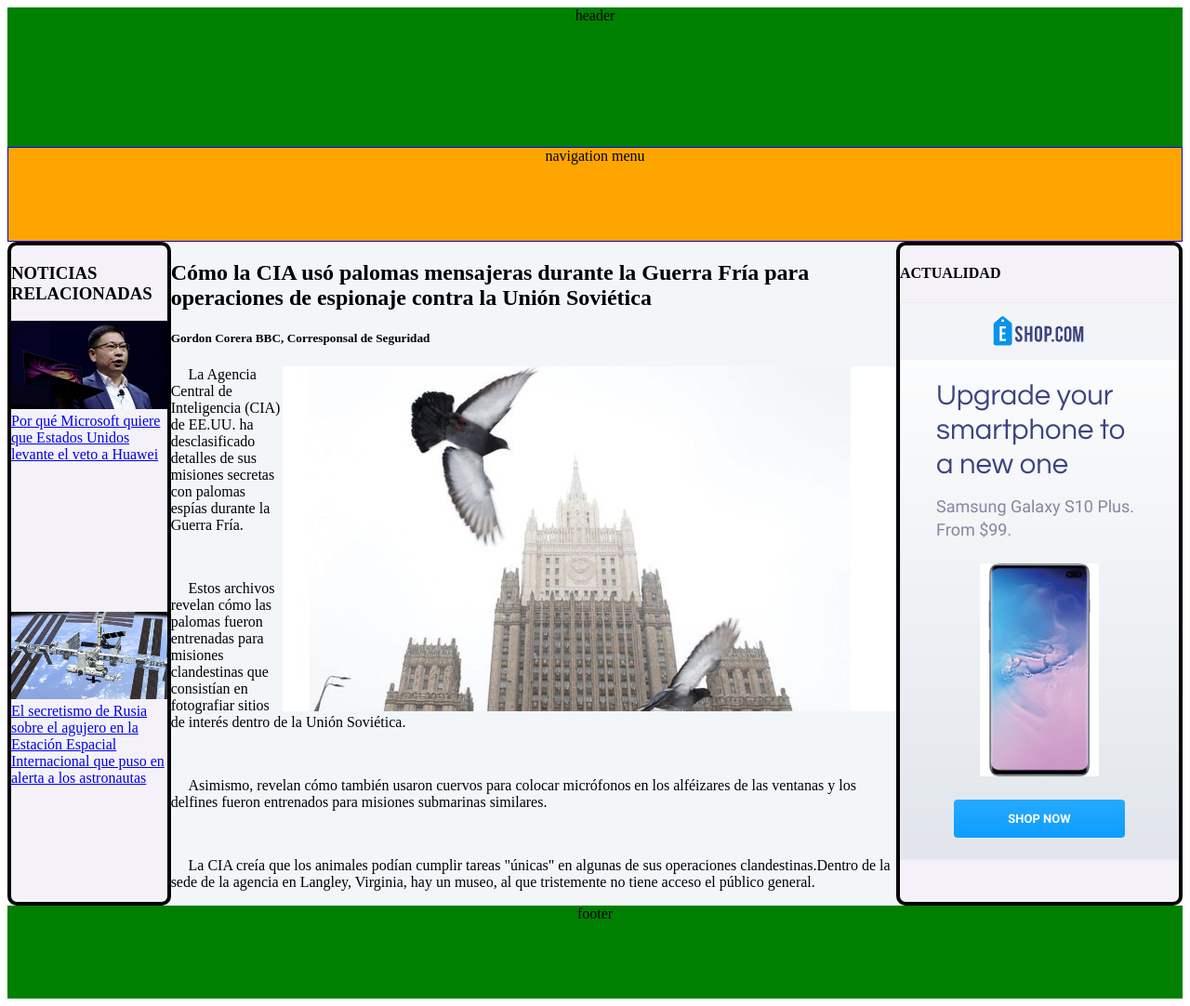
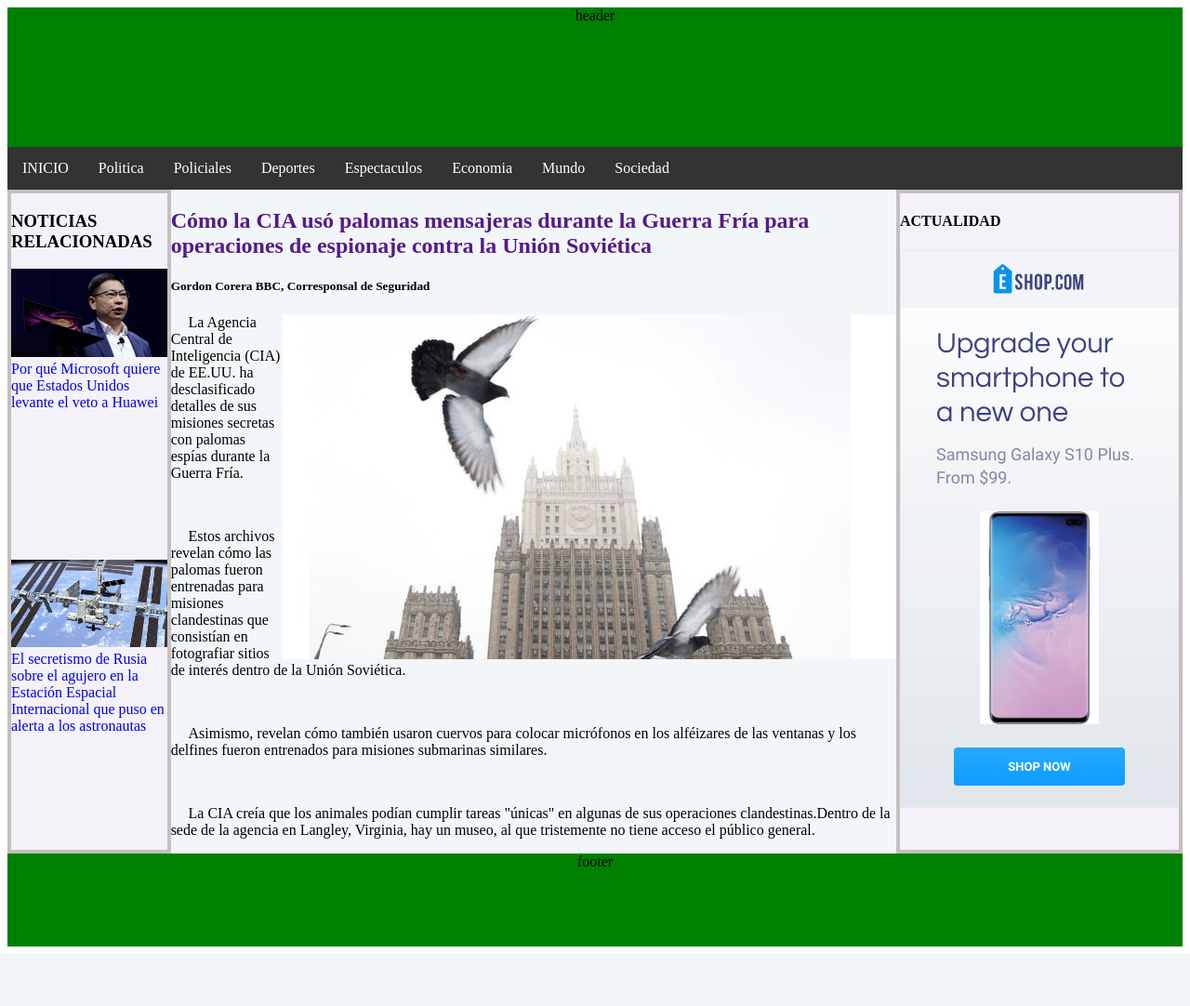
Before and after one commit to Maximiliano-Gomez/UTN_NEWS_PAGE, a PHP site: page / in a window 1280 px wide. Shown: the whole page at 93% size. After the commit the page ends 1026 px from the top, so only its background shows below. Run offline with PHP 8.4, Linux system fonts and the light colour scheme.

Commit message:
Agrenado barra de navegacion

```diff
--- a/Style.css
+++ b/Style.css
@@ -18,11 +18,36 @@ nav div{
   text-align: center;
   width: 100%;
 }
+.menuprincipal {
+  list-style-type: none;
+  margin: 0;
+  padding: 0;
+  overflow: hidden;
+  background-color: #333;
+}
+
+li {
+  float: left;
+}
+
+li a {
+  display: block;
+  color: white;
+  text-align: center;
+  padding: 14px 16px;
+  text-decoration: none;
+}
+
+li a:hover {
+  background-color: blue;
+}
+a{
+  text-decoration: none;
+}
 main{
   display: flex;
   background: #f2f6f8;
-  background: -moz-linear-gradient(left, #f2f6f8 0%, #d8e1e7 50%, #b5c6d0 51%, #bdefff 100%);
-  border-radius: 10px;
+
 }
 .columnaizquierda{
   display: flex;
@@ -47,10 +72,7 @@ main{
 main div{
   background: #F4F2F8;
   width: 25%;
-  border-radius: 10px 10px 10px 10px;
-  -moz-border-radius: 10px 10px 10px 10px;
-  -webkit-border-radius: 10px 10px 10px 10px;
-  border: 4px solid #000000;
+  border: 4px solid #c5c0c0;
 }
 main p{
   text-indent: 0.5cm;
--- a/index.html
+++ b/index.html
@@ -11,9 +11,16 @@
     <header>
         <div> header </div>
     </header>
-        <nav>
-        <div> navigation menu </div>
-    </nav>
+    <ul class="menuprincipal">
+        <li><a class="active" href="#home">INICIO</a></li>
+        <li><a href="#news">Politica</a></li>
+        <li><a href="#contact">Policiales</a></li>
+        <li><a href="#about">Deportes</a></li>
+        <li><a href="#about">Espectaculos</a></li>
+        <li><a href="#about">Economia</a></li>
+        <li><a href="#about">Mundo</a></li>
+        <li><a href="#about">Sociedad</a></li>
+      </ul>
     <main>
         <div class="columnaizquierda">
             <h3>NOTICIAS RELACIONADAS</h3>
@@ -30,7 +37,7 @@
 
         </div>
         <article class="artcentral">
-            <h2>Cómo la CIA usó palomas mensajeras durante la Guerra Fría para operaciones de espionaje contra la Unión Soviética                </h2>
+            <a href=""><h2>Cómo la CIA usó palomas mensajeras durante la Guerra Fría para operaciones de espionaje contra la Unión Soviética                </h2></a>
             <h5>Gordon Corera
                     BBC, Corresponsal de Seguridad</h5>
             <img src="mainimage.jpg" alt="Agente Paloma">
```
